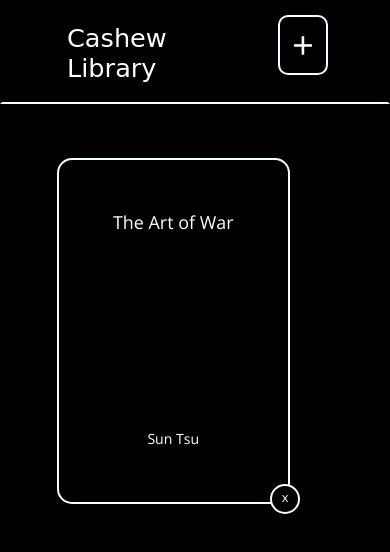
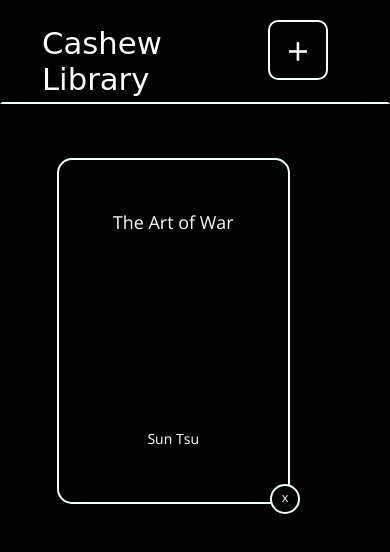
Before and after one commit to AntwuanDixon/top_library, a plain HTML site: page index.html in a window 390 px wide. Drawn offline with nearby package versions, Linux system fonts and the light colour scheme; a web font is replaced by a local one.

Commit message:
fix responsiveness issues

```diff
--- a/style.css
+++ b/style.css
@@ -13,41 +13,7 @@ body {
     background-color: black;
 }
 
-@media (max-width: 750px) {
-    html {
-        font-size: .8em;
-    }
-    .title-container {
-        max-width: 40%;
-        padding: 0px;
-        font-size: .5em;
-    }
-    .library-title {
-        padding-right: 0px;
-    }
-    nav {
-        max-height: 100px;
-    }
-    .new-book-btn {
-        width: 50px;
-        padding-bottom: 50%;
-    }
-    .book-form.out {
-        width:100vw;
-    }
-    .side-panel.out {
-        width: 100vw;
-    }
-}
 
-@media only screen and (min-width: 768px) {
-    /* For desktop: */
-    .new-book-btn {
-        width: 80px;
-        height: 80px;
-    }
-
-}
 nav {
     height: 120px;
     z-index: 200;
@@ -55,6 +21,11 @@ nav {
     border-style: solid;
     border-width: 2px;
     border-bottom-color: azure;
+    display: grid;
+    grid-gap: 20px;
+    padding: 0;
+    list-style: none;
+    grid-template-columns: repeat(2, 1fr);
 }
 
 li {
@@ -110,7 +81,6 @@ button {
 .title-container {
     color: white;
     float: left;
-    padding-left: 65px;
     padding-top: 15px;
 }
 
@@ -159,6 +129,7 @@ button {
     border-style: solid;
     border-width: 2px;
     border-left-color: azure;
+
 }
 
 .side-panel.in {
@@ -260,6 +231,7 @@ button {
 
 .new-book-btn-container {
     float: right;
+    text-align: right;
 }
 
 .new-book-btn {
@@ -273,9 +245,7 @@ button {
     border-style: solid;
     text-align: center;
     vertical-align: middle;
-
 }
-
 
 .delete-btn {
     border-radius: 20px;
@@ -301,3 +271,53 @@ button {
     bottom: 200px;
     left: 0px;
 }
+
+@media (max-width: 767px) {
+    html {
+        font-size: .8em;
+    }
+    .title-container {
+        font-size: .6em;
+    }
+    .library-title {
+        padding-right: 0px;
+    }
+    nav {
+        max-height: 100px;
+        vertical-align: middle;
+    }
+    .new-book-btn {
+        width: 60px;
+        height: 60px;
+        float: right;
+        padding-top: -5px;
+        margin-top: 5px;
+    }
+    .side-panel {
+        max-height: calc(100vh - 138px);
+    }
+    .side-panel.out {
+        width: 100vw;
+    }
+    .side-panel.in {
+        width: 0;
+    }
+    .library-container.shrink {
+        width: 0px;
+    }
+    .book-form.out {
+        width: 95vw;
+    }
+    .book-form.in {
+        width: 0;
+    }
+}
+
+@media only screen and (min-width: 768px) {
+    /* For desktop: */
+    .new-book-btn {
+        width: 80px;
+        height: 80px;
+    }
+
+}
```
